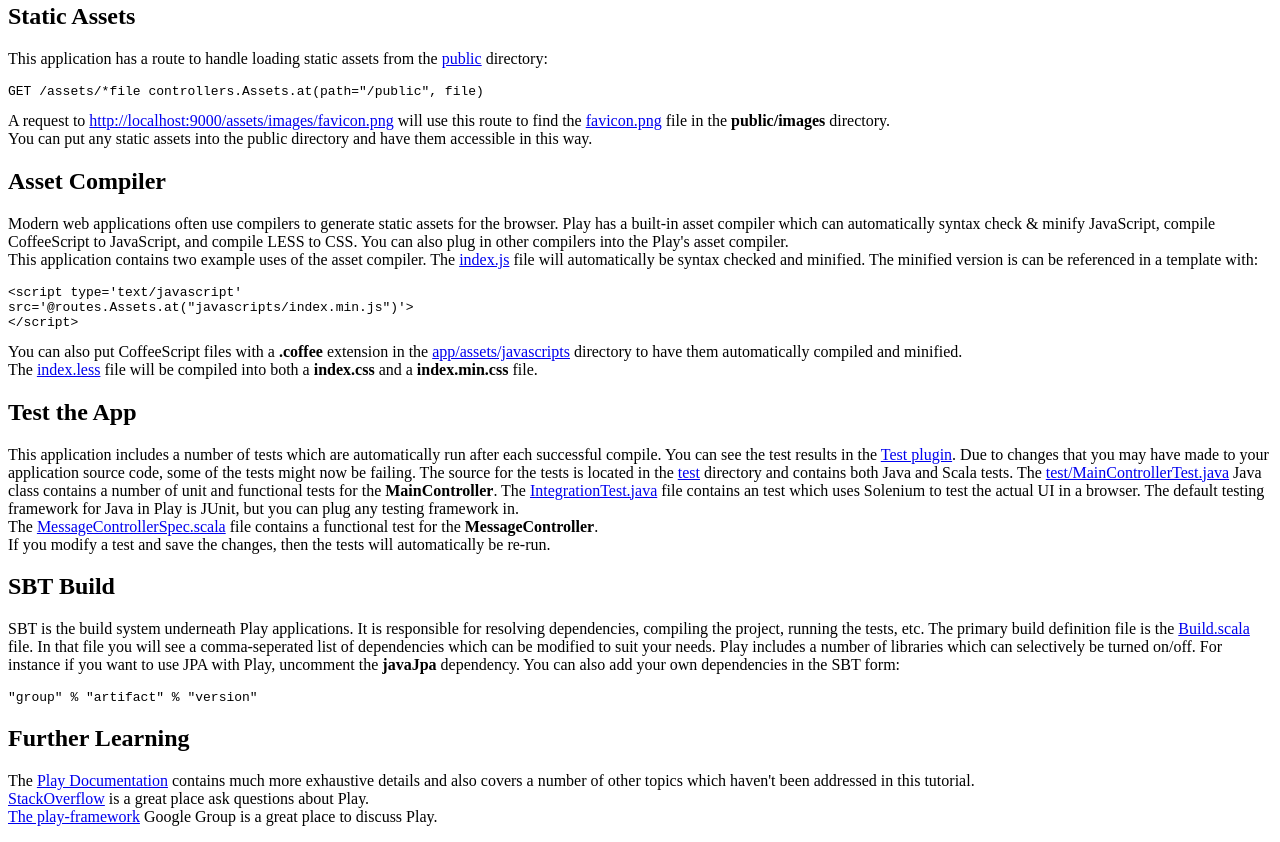
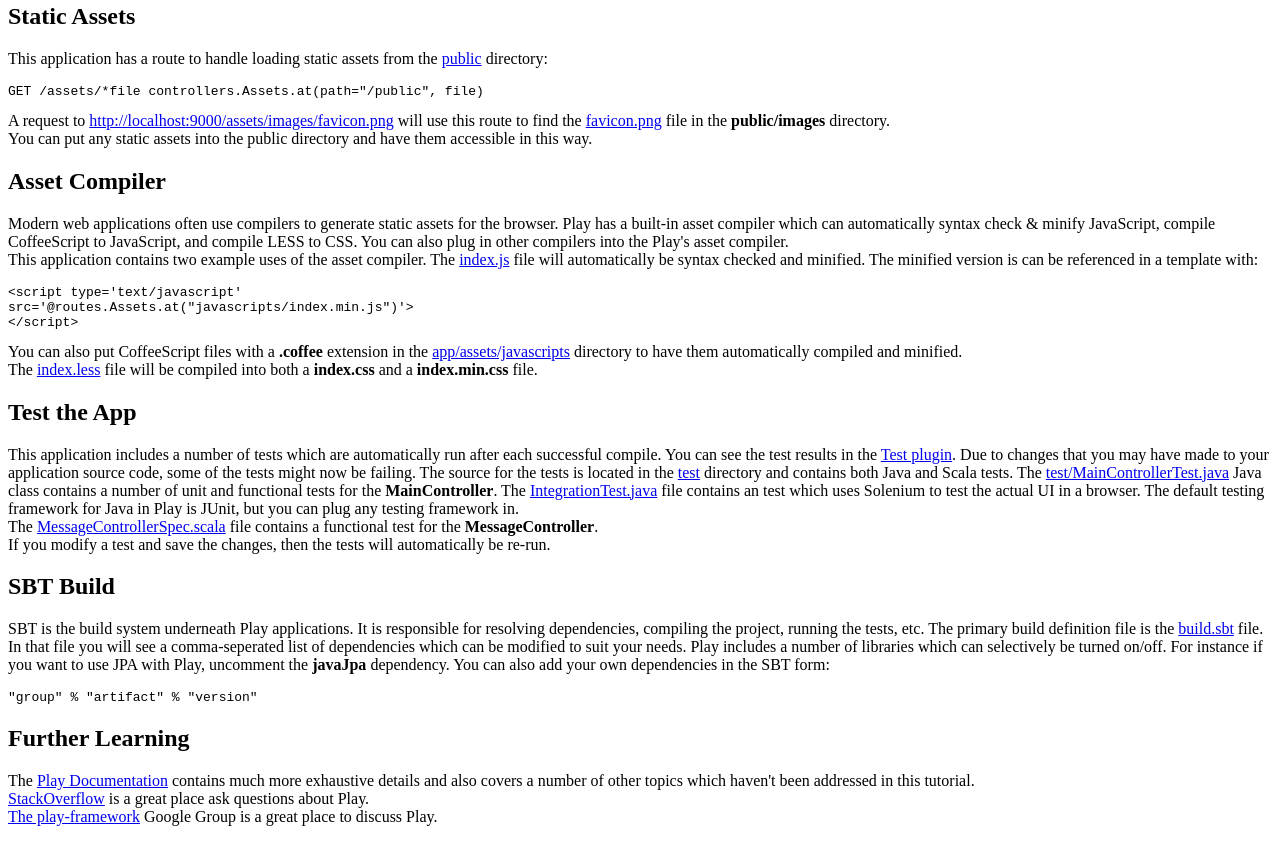
Before and after one commit to VirtusLab/activator-play-advanced-slick, a plain HTML site: page tutorial/index.html in a window 1280 px wide. Shown: the part 1154-1996 px from the top of the page. Drawn offline with Linux system fonts and the light colour scheme.

Commit message:
fix sbt build file reference

```diff
--- a/tutorial/index.html
+++ b/tutorial/index.html
@@ -98,7 +98,7 @@ src='@routes.Assets.at("javascripts/index.min.js")'&gt;
     <h2> SBT Build</h2>
 
     <p>
-        SBT is the build system underneath Play applications.  It is responsible for resolving dependencies, compiling the project, running the tests, etc.  The primary build definition file is the <a href="#code/project/Build.scala" class="shortcut">Build.scala</a> file.  In that file you will see a comma-seperated list of dependencies which can be modified to suit your needs.  Play includes a number of libraries which can selectively be turned on/off.  For instance if you want to use JPA with Play, uncomment the <strong>javaJpa</strong> dependency.  You can also add your own dependencies in the SBT form:
+        SBT is the build system underneath Play applications.  It is responsible for resolving dependencies, compiling the project, running the tests, etc.  The primary build definition file is the <a href="#code/build.sbt" class="shortcut">build.sbt</a> file.  In that file you will see a comma-seperated list of dependencies which can be modified to suit your needs.  Play includes a number of libraries which can selectively be turned on/off.  For instance if you want to use JPA with Play, uncomment the <strong>javaJpa</strong> dependency.  You can also add your own dependencies in the SBT form:
         <pre><code>"group" % "artifact" % "version"</code></pre>
         <!-- todo: Learn more -->
     </p>
```
